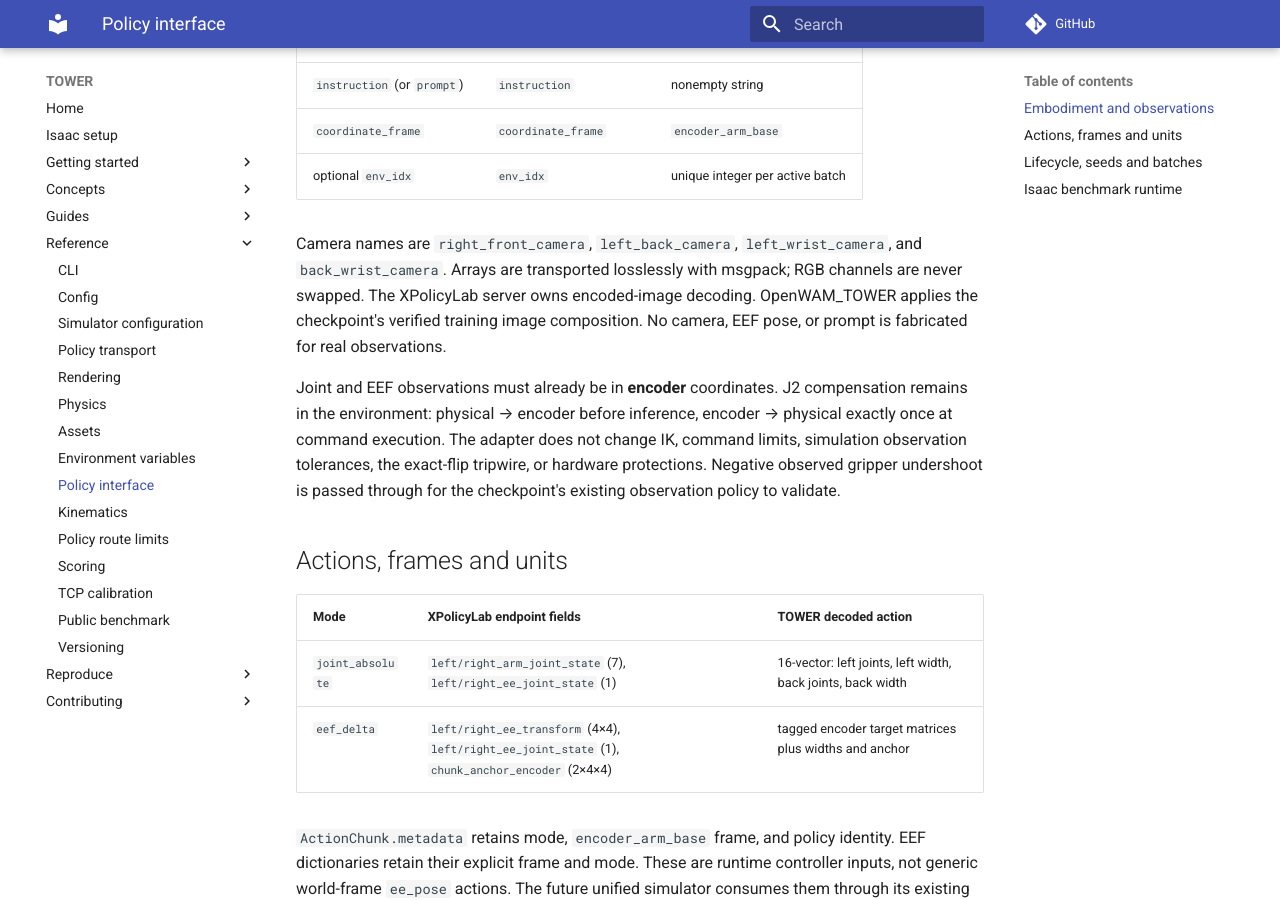
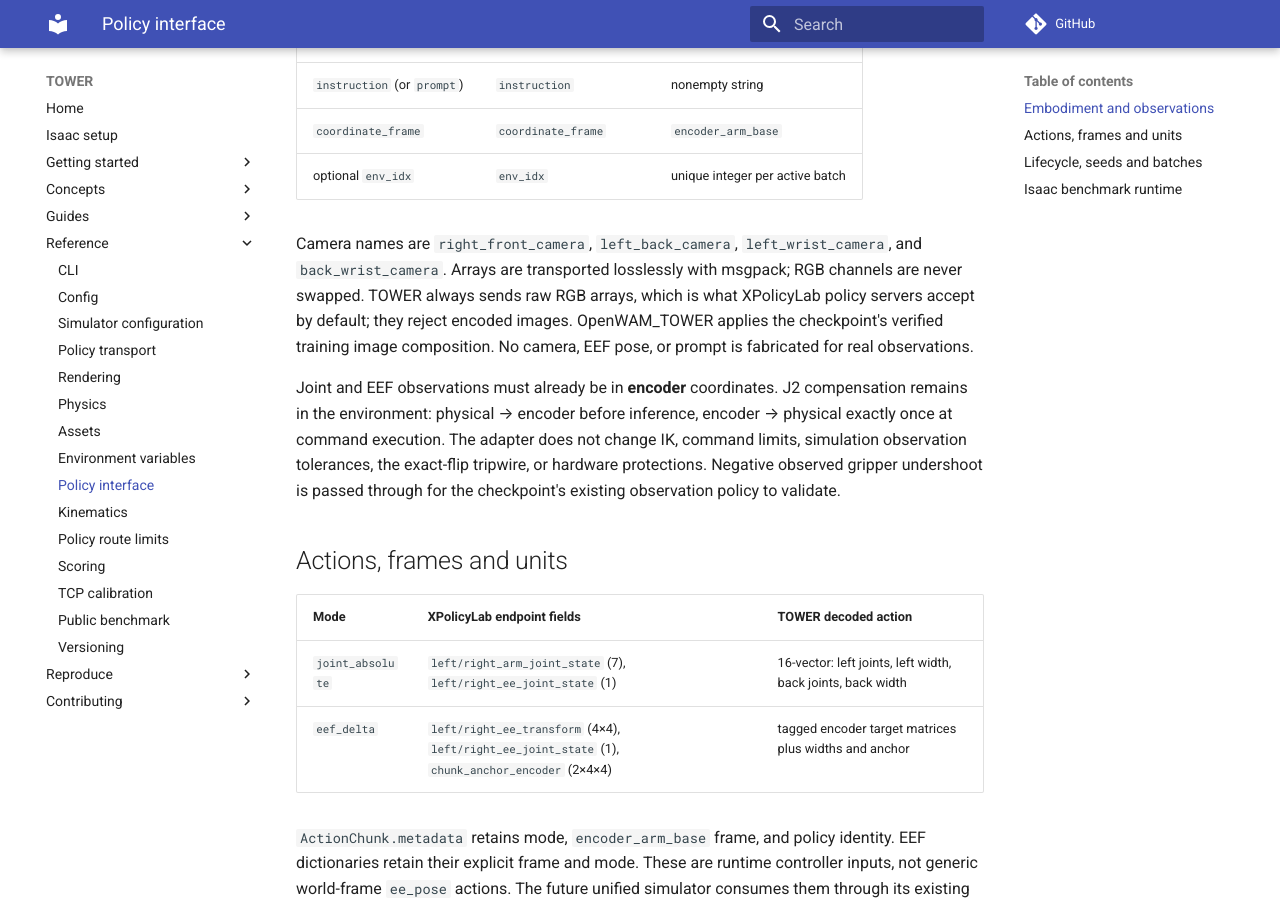
Before and after one commit to tower-benchmark/TOWER, an MkDocs documentation site: the page built from docs/reference/policy-interface.md, in a window 1280 px wide and 900 px high, scrolled down 1165 px. Built offline with MkDocs 1.6.1 and Material for MkDocs 9.7.7, drawn with Linux system fonts in a browser that asks for light colours; comment, search, counter and statistics services are not loaded.

Commit message:
chore(xpolicylab): pin tower-1.0.3 [skip ci]
XPolicyLab tower-1.0.3 makes policy servers accept only raw RGB uint8
HxWx3 colour arrays by default. TOWER already sends raw arrays, so the
runtime path is unchanged; the docs now say so and link the 1.0.3
OpenWAM_TOWER deployment notes.

Co-Authored-By: Claude Opus 5.5 <noreply@anthropic.com>

```diff
--- a/docs/reference/policy-interface.md
+++ b/docs/reference/policy-interface.md
@@ -51,7 +51,8 @@ runtime robot configuration; the submodule maintains its training registry.
 
 Camera names are `right_front_camera`, `left_back_camera`, `left_wrist_camera`,
 and `back_wrist_camera`. Arrays are transported losslessly with msgpack; RGB
-channels are never swapped. The XPolicyLab server owns encoded-image decoding.
+channels are never swapped. TOWER always sends raw RGB arrays, which is what
+XPolicyLab policy servers accept by default; they reject encoded images.
 OpenWAM_TOWER applies the checkpoint's verified training image composition.
 No camera, EEF pose, or prompt is fabricated for real observations.
 
```
Also changed, not shown: docs/guides/evaluate-a-policy.md (+1 -1 lines), 1 other file.
